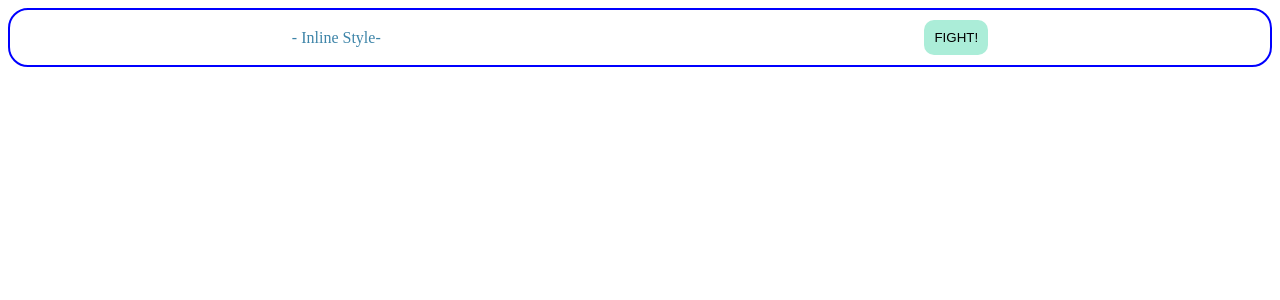
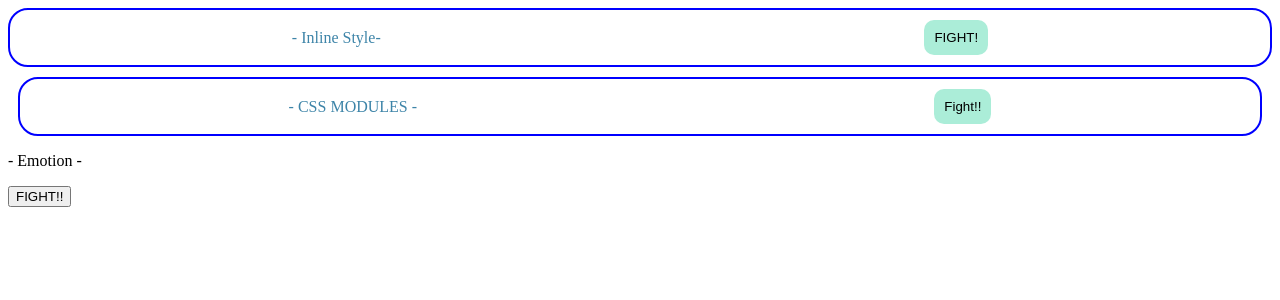
Before and after one commit to naoya01/practice-react--2, a React (Create React App) app in the folder my-app/: page / in a window 1280 px wide. Shown: the top 300 px of the page. Built offline with nearby package versions, Linux system fonts and the light colour scheme.

Commit message:
emotion add

```diff
--- a/my-app/src/App.js
+++ b/my-app/src/App.js
@@ -1,20 +1,28 @@
-import React, { useState,useCallback } from "react";
+import React, { useState, useCallback } from "react";
 import { ChildArea } from "./ChildArea";
+import { CssModules } from "./components/CssModules";
 import { InlinStyle } from "./components/inlinStyle";
+import { Emotion } from "./components/Emotion";
+
+
 import "./style.scss";
 
 export const App = () => {
   const [text, setText] = useState("");
   const [open, setOpen] = useState(false);
-  const onChangeText = (e) => setText(e.target.value)
+  const onChangeText = (e) => setText(e.target.value);
 
-  const onClickOpen = () =>{setOpen(!open)};
+  const onClickOpen = () => {
+    setOpen(!open);
+  };
 
-  const onClickClose = useCallback(() => setOpen(false), [] );
+  const onClickClose = useCallback(() => setOpen(false), []);
 
   return (
     <div className="App">
       <InlinStyle />
+      <CssModules />
+      <Emotion/>
     </div>
   );
 };
--- a/my-app/src/components/CssModules.jsx
+++ b/my-app/src/components/CssModules.jsx
@@ -1,9 +1,11 @@
+import classes from "./CssModules.module.scss"
+
 export const CssModules = () => {
   return(
     <>
-      <div>
-        <p>- CSS MODULES -</p>
-        <button>Fight!!</button>
+      <div className={classes.container}>
+        <p className={classes.title}>- CSS MODULES -</p>
+        <button className={classes.button} >Fight!!</button>
       </div>
     </>
   );
--- a/my-app/src/components/CssModules.module.scss
+++ b/my-app/src/components/CssModules.module.scss
@@ -0,0 +1,26 @@
+.container{
+  border: solid 2px  blue;
+  border-radius: 20px;
+  padding: 10px;
+  text-align: center;
+  display: flex;
+  justify-content: space-around;
+  align-items: center;
+  margin: 10px;
+}
+
+.title {
+  margin: 0px;
+  color: #3d84a8;
+}
+.button {
+  background-color: #abedd8;
+  border: none;
+  padding: 10px;
+  border-radius: 10px;
+  &:hover{
+    transition: .2s;
+    background-color: #3d84a8;
+    color: #fff;
+  }
+};
--- /dev/null
+++ b/my-app/src/components/Emotion.jsx
@@ -0,0 +1,15 @@
+/** @jsxRuntime classic */
+/** @jsx jsx */
+import {jsx,css} from '@emotion/react';
+
+export const Emotion = () => {
+
+  return(
+    <>
+      <div>
+        <p>- Emotion -</p>
+        <button>FIGHT!!</button>
+      </div>
+    </>
+  );
+};
--- a/package.json
+++ b/package.json
@@ -1,5 +1,9 @@
 {
   "dependencies": {
+    "@emotion/core": "^11.0.0",
+    "@emotion/react": "^11.9.0",
+    "@emotion/styled": "^11.8.1",
+    "gatsby-plugin-emotion": "^7.12.1",
     "node": "^17.7.2",
     "node-sass": "^7.0.1",
     "sass": "^1.50.1"
```
Also changed, not shown: 2 other files (tests, documents, lock files or other folders).
